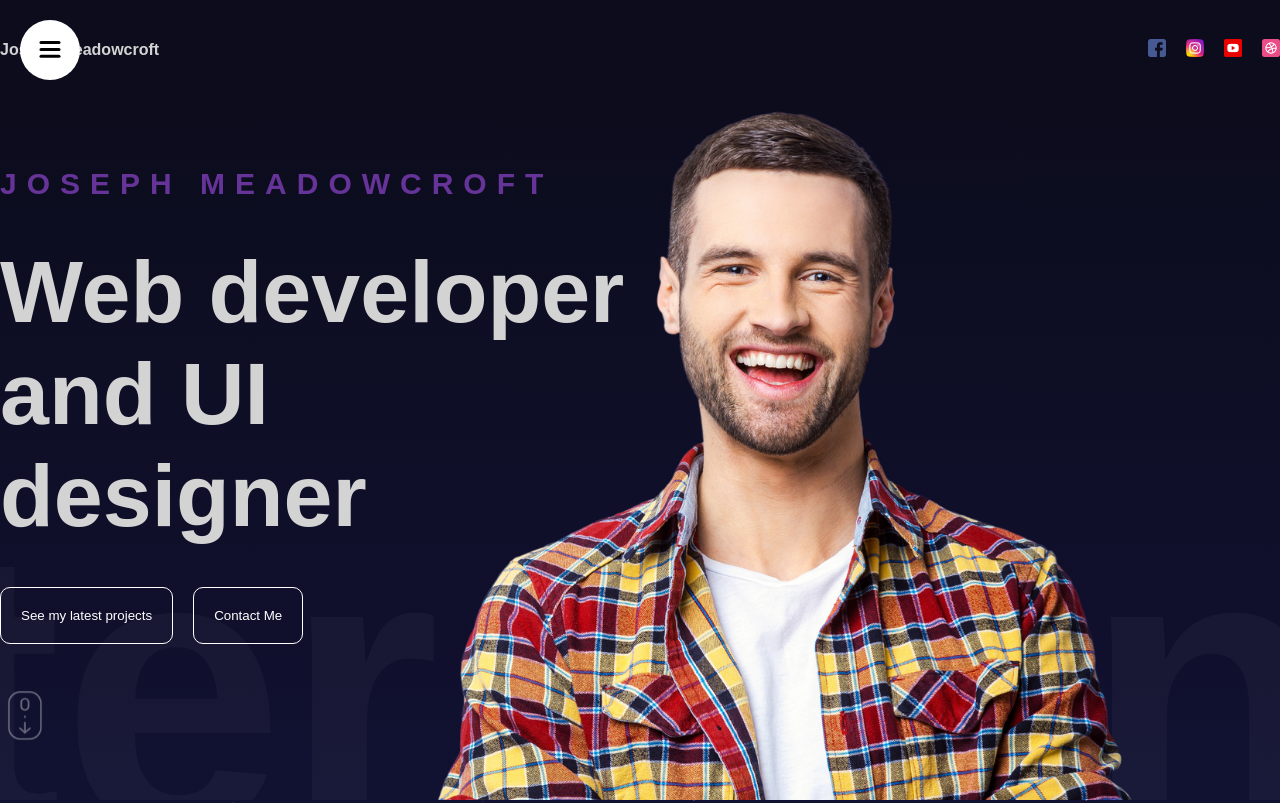
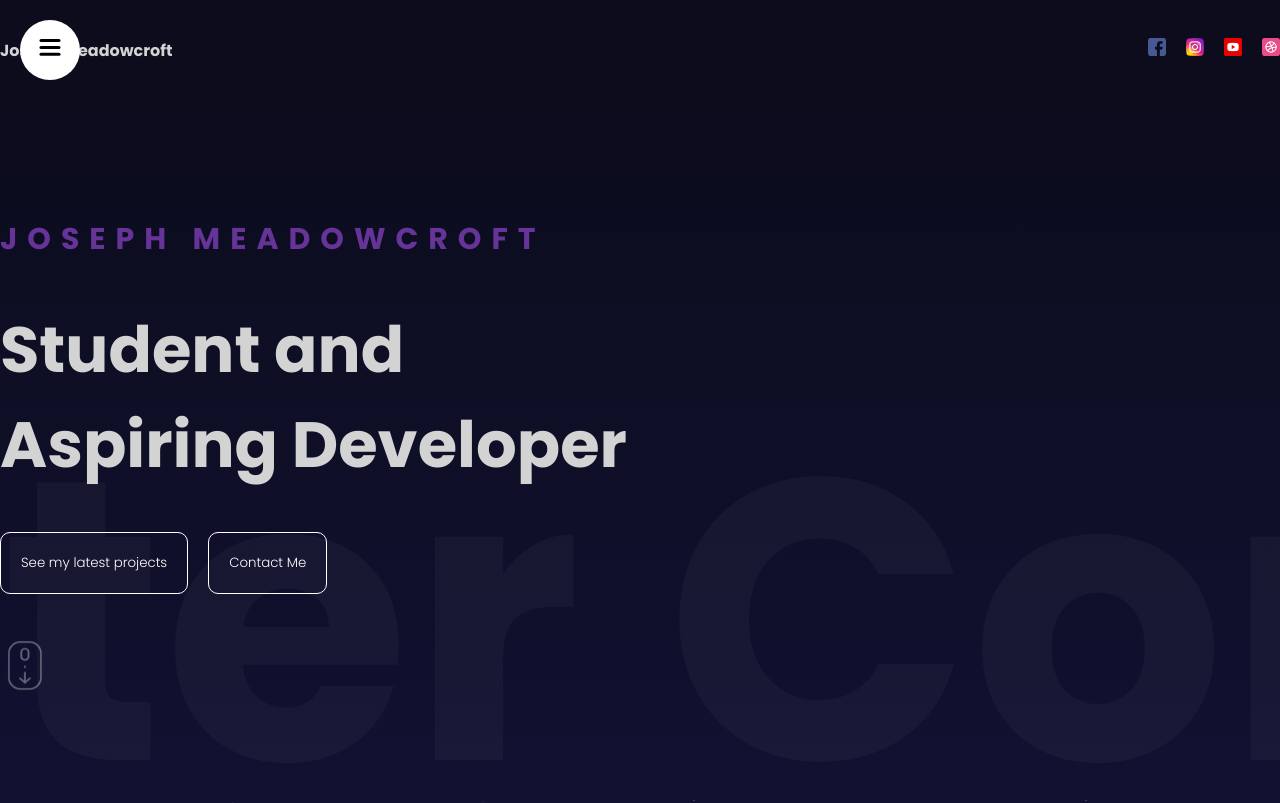
Before and after one commit to josephmeadowcroft/Portfolio-Website, a React (Vite) app: page / in a window 1280 px wide. Shown: the top 803 px of the page. Built offline with nearby package versions, Linux system fonts and the light colour scheme.

Commit message:
Changed font to Poppins

```diff
--- a/index.html
+++ b/index.html
@@ -1,9 +1,14 @@
-<!doctype html>
+<!DOCTYPE html>
 <html lang="en">
   <head>
     <meta charset="UTF-8" />
     <meta name="viewport" content="width=device-width, initial-scale=1.0" />
-    <link href="https://fonts.googleapis.com/css2?family=DM+Sans:ital,opsz,wght@0,9..40,100;0,9..40,200;0,9..40,300;0,9..40,400;0,9..40,500;0,9..40,600;0,9..40,700;0,9..40,800;0,9..40,900;0,9..40,1000;1,9..40,100;1,9..40,1000&display=swap" rel="stylesheet">
+    <link rel="preconnect" href="https://fonts.googleapis.com" />
+    <link rel="preconnect" href="https://fonts.gstatic.com" crossorigin />
+    <link
+      href="https://fonts.googleapis.com/css2?family=Montserrat:wght@700&family=Poppins:ital,wght@0,100;0,200;0,300;0,400;0,500;0,600;0,700;0,800;0,900;1,100;1,200;1,300;1,400;1,500;1,600;1,700;1,800;1,900&display=swap"
+      rel="stylesheet"
+    />
     <title>React Portfolio</title>
   </head>
   <body>
--- a/src/app.scss
+++ b/src/app.scss
@@ -1,3 +1,5 @@
+
+
 html {
   scroll-snap-type: y mandatory;
   scroll-behavior: smooth;
@@ -7,7 +9,7 @@
   margin: 0;
   padding: 0;
   box-sizing: border-box;
-  font-family: "DM-Sans", sans-serif;
+  font-family: "Poppins", sans-serif;
 }
 
 body {
--- a/src/components/hero/Hero.jsx
+++ b/src/components/hero/Hero.jsx
@@ -49,7 +49,7 @@
         >
           <motion.h2 variants={textVariants}>JOSEPH MEADOWCROFT</motion.h2>
           <motion.h1 variants={textVariants}>
-            Web developer and UI designer
+            Student and Aspiring Developer
           </motion.h1>
           <motion.div className="buttons" variants={textVariants}>
             <motion.button variants={textVariants}>
@@ -73,9 +73,9 @@
       >
         Writer Content Creator Influencer
       </motion.div>
-      <div className="imageContainer">
+      {/* <div className="imageContainer">
         <img src="/hero.png" alt="" />
-      </div>
+  </div> */}
     </div>
   );
 };
--- a/src/components/hero/hero.scss
+++ b/src/components/hero/hero.scss
@@ -25,7 +25,7 @@
       }
 
       h1 {
-        font-size: 88px;
+        font-size: 4rem;
       }
 
       .buttons {
```
